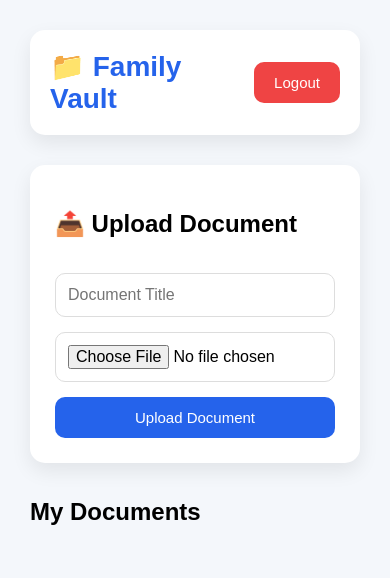
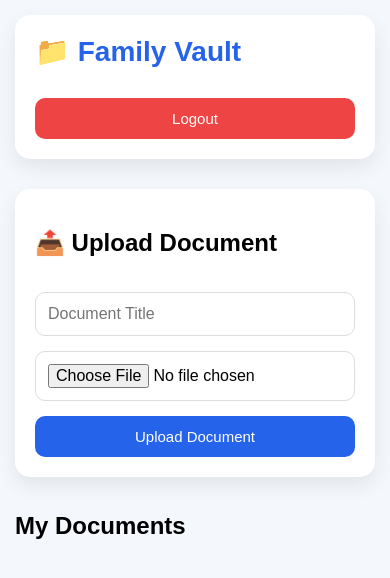
Before and after one commit to satishgamer89/File-sharing, a plain HTML site: page dashboard.html in a window 390 px wide. Drawn offline with Linux system fonts and the light colour scheme.

Commit message:
Update responsive.css

```diff
--- a/css/responsive.css
+++ b/css/responsive.css
@@ -1,7 +1,38 @@
 @media (max-width:768px){
 
+.dashboard{
+    padding:15px;
 }
 
-@media (max-width:480px){
+.topbar{
+    flex-direction:column;
+    align-items:flex-start;
+    gap:15px;
+}
+
+.user-section{
+    width:100%;
+    display:flex;
+    flex-direction:column;
+    align-items:flex-start;
+}
+
+.logout-btn{
+    width:100%;
+}
+
+.documents-grid{
+    grid-template-columns:1fr;
+}
+
+.upload-card{
+    padding:20px;
+}
+
+.upload-card input,
+.upload-card button{
+    width:100%;
+    box-sizing:border-box;
+}
 
 }
```
